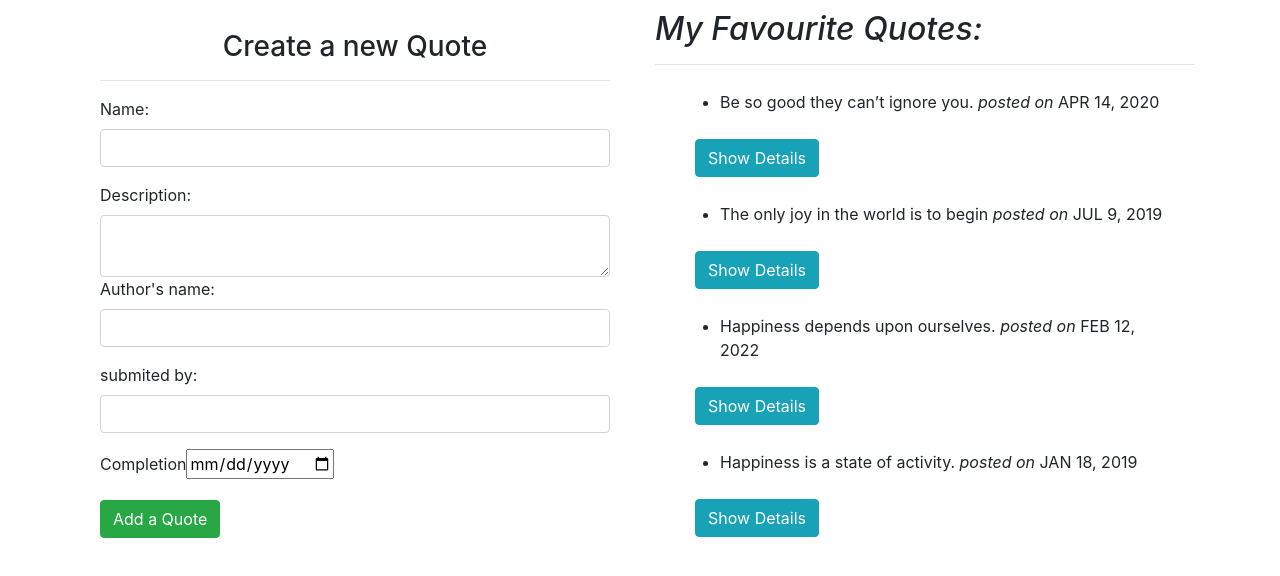
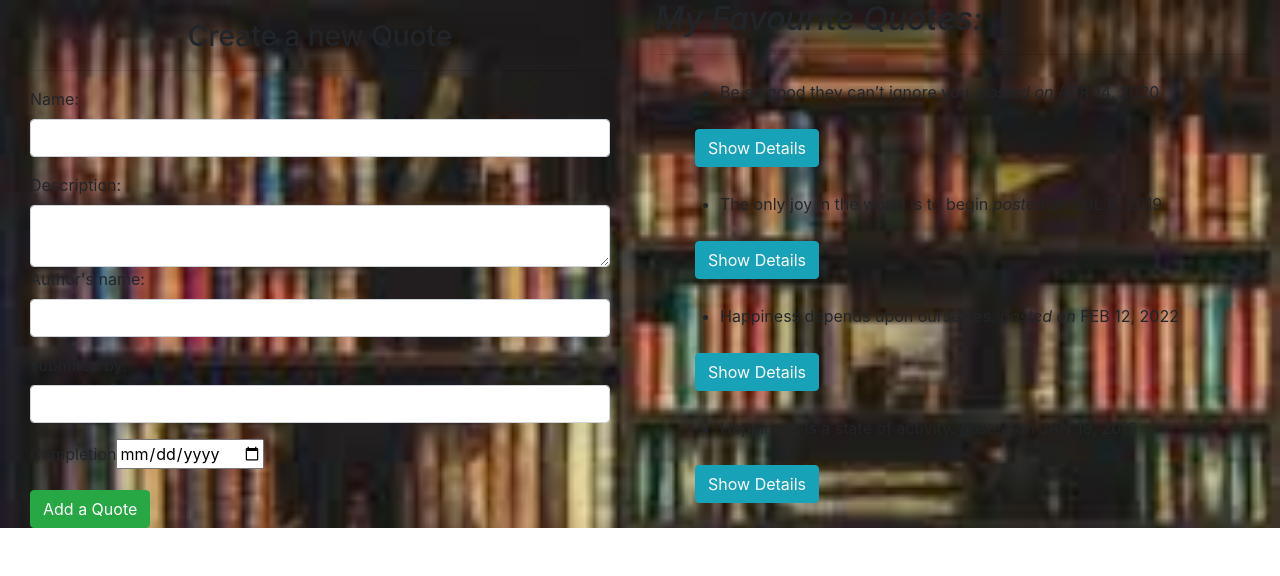
Before and after one commit to collinsbett29/Quotes, an Angular app: page / in a window 1280 px wide. Shown: the top 576 px of the page. Built offline with nearby package versions, Linux system fonts and the light colour scheme.

Commit message:
Add styles to the form

```diff
--- a/src/app/quote/quote.component.css
+++ b/src/app/quote/quote.component.css
@@ -1,5 +1,4 @@
-
-  .container-fluid{
+    .container-fluid{
     background-image: url("/src/assets/images/img.jpeg");
     background-repeat: no-repeat;
     background-size: cover;
--- a/src/app/quote/quote.component.html
+++ b/src/app/quote/quote.component.html
@@ -1,5 +1,5 @@
-      <div class="container">
-        <div class="row" style="margin-top: 10px; backface-visibility: visible">
+      <div class="container-fluid">
+        <div class="row">
           <div class="col-6">
               <app-quote-form (addQuote)="addNewQuote($event)"></app-quote-form>
           </div>
```
